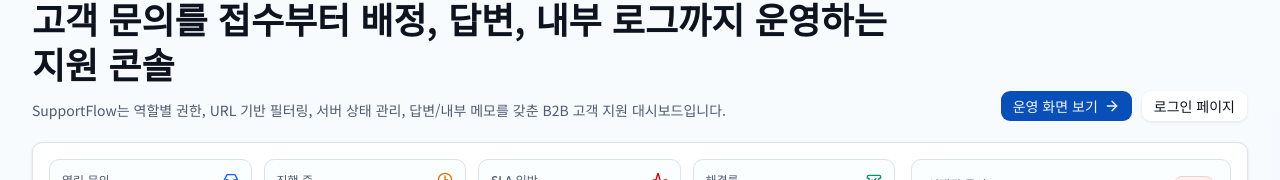
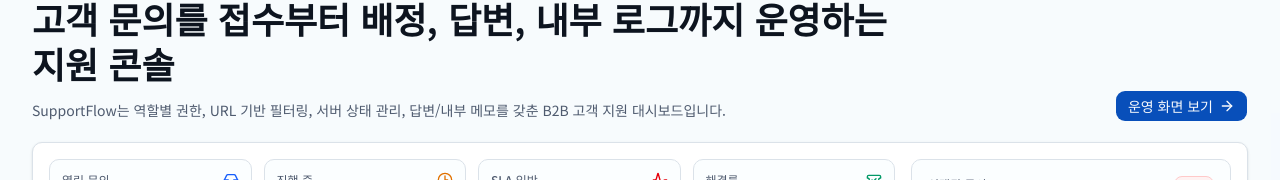
Before and after one commit to ddoniddoni/support-flow, a Next.js app: page / in a window 1280 px wide. Shown: the part 142-322 px from the top of the page. Built offline with nearby package versions, Linux system fonts and the light colour scheme; no server answers.

Commit message:
fix(home): remove duplicate login CTA
Keep the unauthenticated home page focused by removing the secondary login page link from the hero actions. The header login link remains available while the primary hero CTA continues to route users toward the workspace flow.

```diff
--- a/src/app/page.tsx
+++ b/src/app/page.tsx
@@ -435,17 +435,6 @@
               {profile ? "내 작업공간 보기" : "운영 화면 보기"}
               <ArrowRight className="size-4" aria-hidden="true" />
             </Link>
-            {profile ? null : (
-              <Link
-                className={buttonVariants({
-                  variant: "outline",
-                  className: "w-full sm:w-auto",
-                })}
-                href="/login"
-              >
-                로그인 페이지
-              </Link>
-            )}
           </div>
         </div>
 
```
